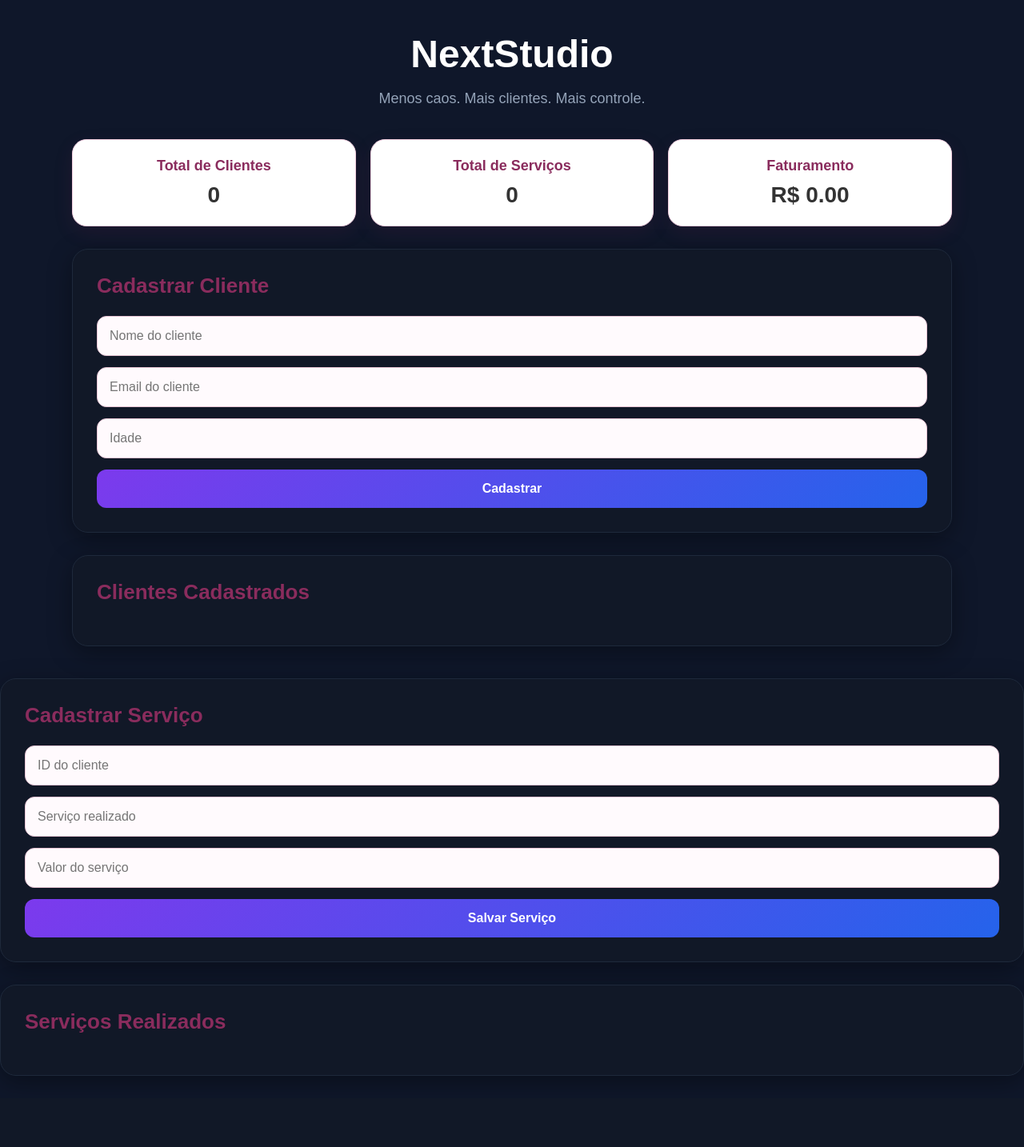
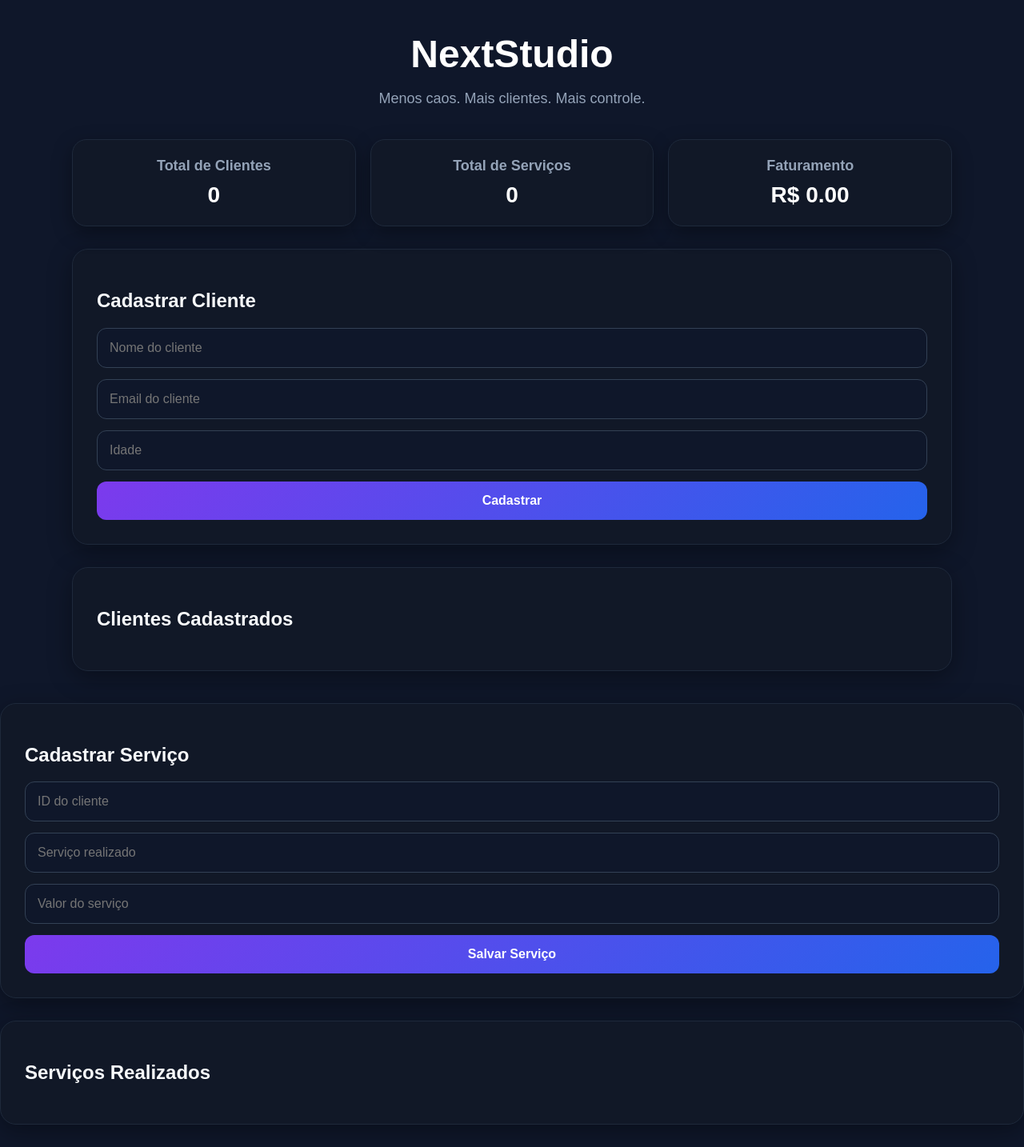
Before and after one commit to leoassisslv-bot/api-fastapi-clientes-pedidos, a FastAPI app: page / in a window 1280 px wide. Shown: the whole page at 80% size. Before the commit the page ends 1345 px from the top, so only its background shows below. Run offline with FastAPI, Linux system fonts and the light colour scheme; data that the repository does not hold is empty.

Commit message:
novo visual nextstudio

```diff
--- a/app/static/css/style.css
+++ b/app/static/css/style.css
@@ -35,9 +35,7 @@ p {
 }
 
 h2 {
-    color: #8a2c5d;
-    margin-top: 0;
-    font-size: 26px;
+    color: #f8fafc;
 }
 
 form {
@@ -48,15 +46,16 @@ form {
 
 input {
     padding: 15px;
-    border: 1px solid #e6c3d3;
+    border: 1px solid #334155;
     border-radius: 12px;
     font-size: 16px;
     outline: none;
-    background: #fffafd;
+    background: #0f172a;
+    color: white;
 }
 
 input:focus {
-    border-color: #8a2c5d;
+    border-color: #7c3aed;
     box-shadow: 0 0 0 3px rgba(138, 44, 93, 0.12);
 }
 
@@ -83,12 +82,12 @@ ul {
 }
 
 li {
-    background: #fff1f7;
+    background: #0f172a;
     padding: 15px;
     margin-bottom: 12px;
     border-radius: 12px;
-    border-left: 5px solid #8a2c5d;
-    box-shadow: 0 3px 10px rgba(0, 0, 0, 0.04);
+    border-left: 5px solid #7c3aed;
+    box-shadow: 0 3px 10px rgba(0, 0, 0, 0.25);
 }
 
 li {
@@ -117,16 +116,16 @@ li {
 }
 
 .dash-card {
-    background: white;
+    background: #111827;
     padding: 22px;
     border-radius: 18px;
     text-align: center;
-    box-shadow: 0 8px 25px rgba(138, 44, 93, 0.12);
-    border: 1px solid #f3cfe0;
+    box-shadow: 0 8px 25px rgba(0, 0, 0, 0.35);
+    border: 1px solid #1e293b;
 }
 
 .dash-card h3 {
-    color: #8a2c5d;
+    color: #94a3b8;
     margin: 0 0 10px;
     font-size: 18px;
 }
@@ -134,7 +133,7 @@ li {
 .dash-card span {
     font-size: 28px;
     font-weight: bold;
-    color: #333;
+    color: white;
 }
 
 @media (max-width: 700px) {
```
